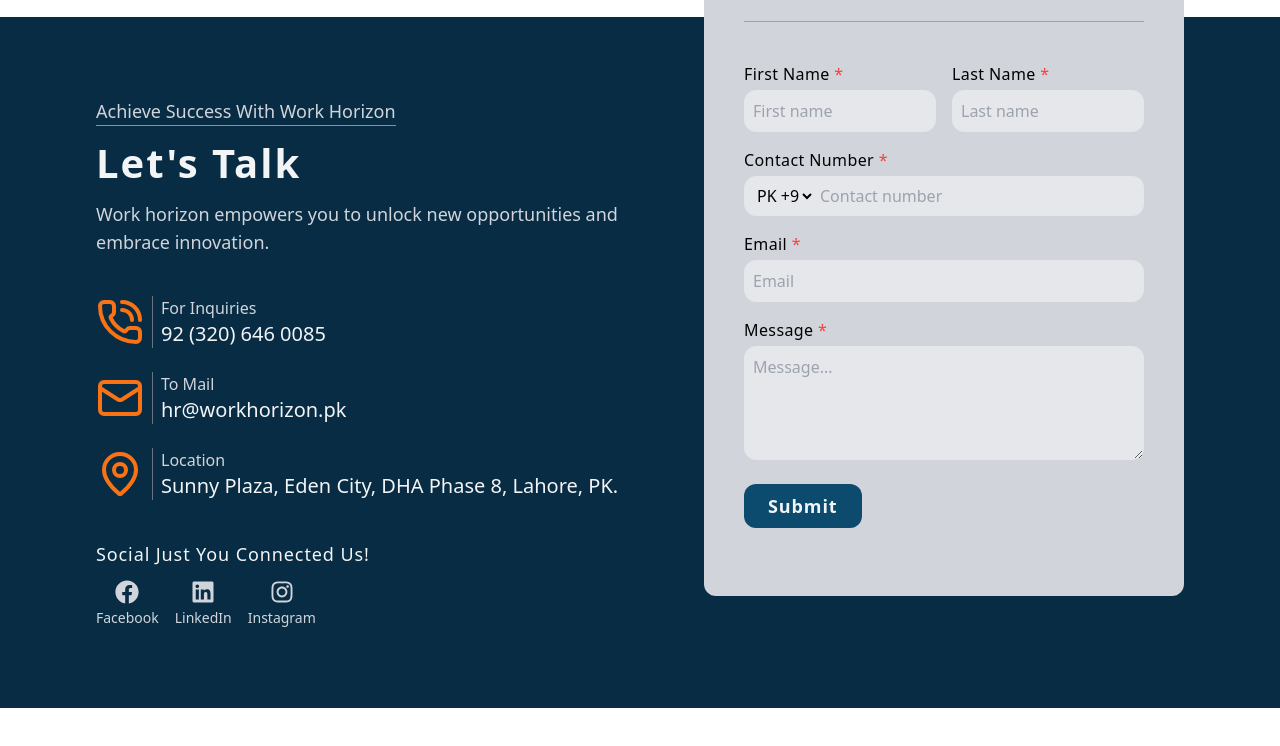
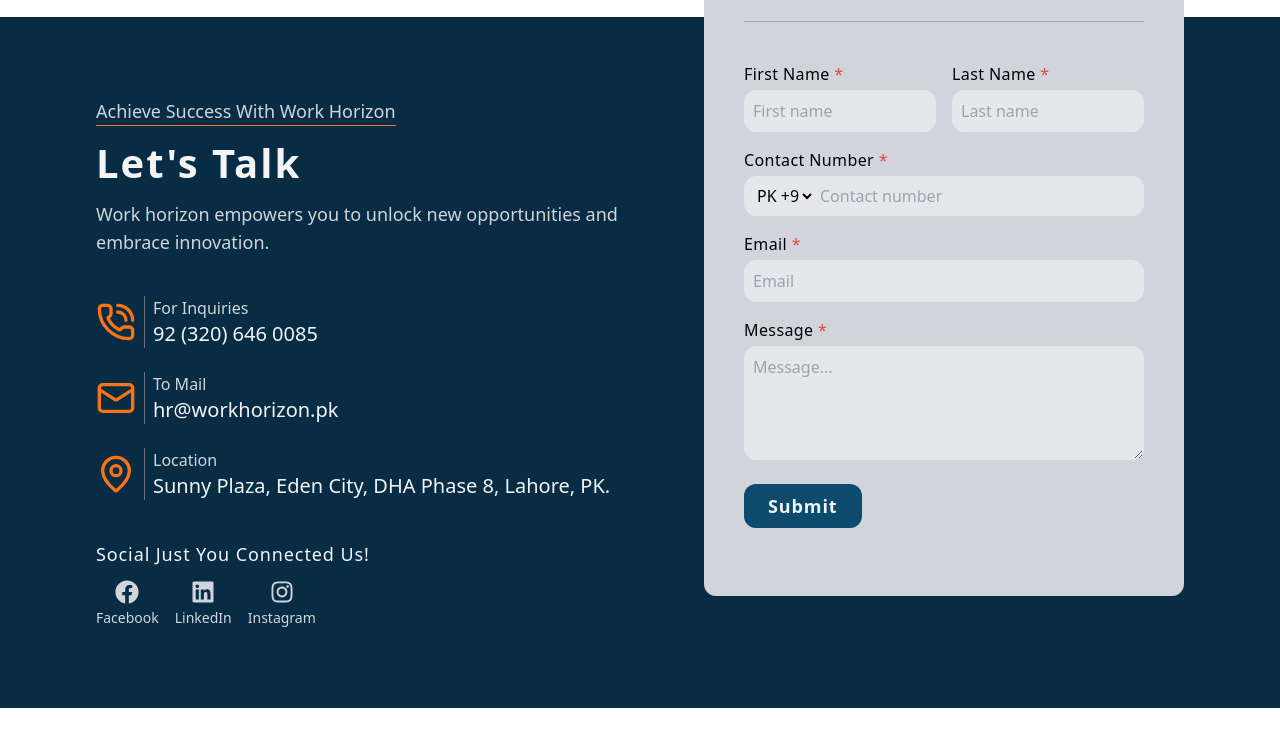
Before and after one commit to AnserShafiq/WorkHorizon, a Next.js app: page / in a window 1280 px wide. Shown: the part 5736-6482 px from the top of the page. Built offline with nearby package versions, Linux system fonts and the light colour scheme.

Commit message:
March 07,2025: Updated the mobile side menu

```diff
--- a/app/ui/home/letstalk.tsx
+++ b/app/ui/home/letstalk.tsx
@@ -39,21 +39,21 @@
                     <h3 className='text-3xl lg:text-5xl font-bold text-gray-100 capitalize tracking-wider lg:leading-tight my-3'>{`Let's Talk`}</h3>
                     <h4 className="text-md lg:text-lg text-gray-300">Work horizon empowers you to unlock new opportunities and embrace innovation.</h4>
                     <div className="flex mt-10">
-                        <PhoneCall className="w-10 lg:w-[3.0rem] h-auto text-orange-500"/>
+                        <PhoneCall className="!w-10 min-w-10 lg:w-[3.0rem] h-auto text-orange-500"/>
                         <div className="flex flex-col ml-2 py-0 pl-2 border-l border-gray-500">
                             <h4 className="text-md text-gray-300">For Inquiries</h4>
                             <Link className="text-lg xl:text-xl text-gray-100" href={'tel:+923206460085'}>92 (320) 646 0085</Link>
                         </div>
                     </div>
                     <div className="flex mt-6">
-                        <MailIcon className="w-10 lg:w-[3.0rem] h-auto text-orange-500"/>
+                        <MailIcon className="!w-10 min-w-10 lg:w-[3.0rem] h-auto text-orange-500"/>
                         <div className="flex flex-col ml-2 py-0 pl-2 border-l border-gray-500">
                             <h4 className="text-md text-gray-300">To Mail</h4>
                             <Link className="text-lg xl:text-xl text-gray-100" href={'mailto:hr@workhorizon.pk'}>hr@workhorizon.pk</Link>
                         </div>
                     </div>
                     <div className="flex mt-6">
-                        <MapPin className="w-10 lg:w-[3.0rem] h-auto text-orange-500"/>
+                        <MapPin className="!w-10 min-w-10 lg:w-[3.0rem] h-auto text-orange-500"/>
                         <div className="flex flex-col ml-2 py-0 pl-2 border-l border-gray-500">
                             <h4 className="text-md text-gray-300">Location</h4>
                             <Link className="text-lg xl:text-xl text-gray-100" href={'https://maps.app.goo.gl/8wxyANfpWtUkDN878'}>Sunny Plaza, Eden City, DHA Phase 8, Lahore, PK.</Link>
```
